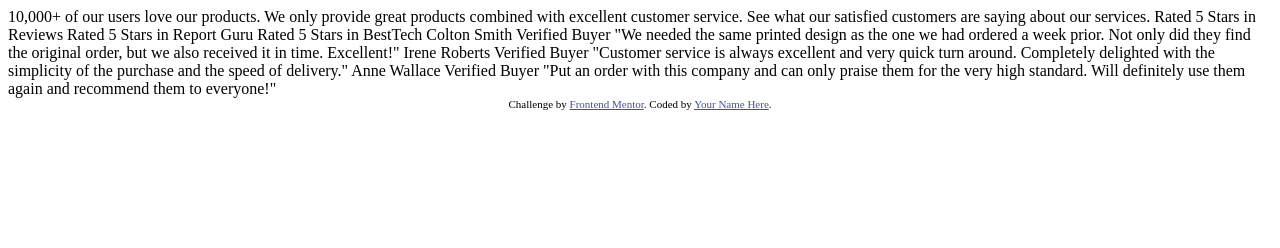
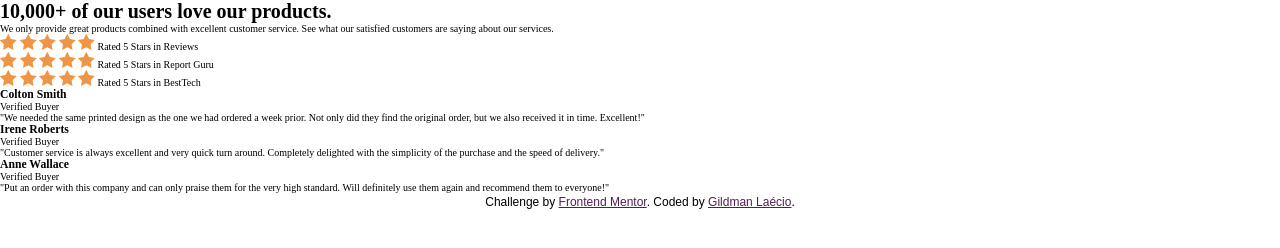
Before and after one commit to gillaercio/social-proof-section-master, a plain HTML site: page index.html in a window 1280 px wide. Drawn offline with Linux system fonts and the light colour scheme.

Commit message:
Main Structure created

```diff
--- /dev/null
+++ b/assets/css/global.css
@@ -0,0 +1,25 @@
+* {
+  margin: 0;
+  padding: 0;
+  box-sizing: border-box;
+}
+
+html {
+  font-size: 62.5%;
+}
+
+:root {
+  --Very-Dark-Magenta: hsl(300, 43%, 22%);
+  --Soft-Pink: hsl(333, 80%, 67%);
+  --Dark-Grayish-Magenta: hsl(303, 10%, 53%);
+  --Light-Grayish-Magenta: hsl(300, 24%, 96%);
+  --White: hsl(0, 0%, 100%);
+
+  --spartan: "spartan", sans-serif;
+  --text-lg: 700 1.5em/150% var(--spartan);
+  --text-md: 500 1.4em/150% var(--spartan);
+  --text-parag: 400 1.3em/150% var(--spartan);
+  /* --text: 400 1.2em/120% var(--spartan); */
+  /* --text-sm: 400 1.1em/120% var(--spartan); */
+  --text-footer: 400 1.2em/150% var(--spartan);
+}
--- /dev/null
+++ b/assets/css/index.css
@@ -0,0 +1,2 @@
+@import url('global.css');
+@import url('main.css');
--- /dev/null
+++ b/assets/css/main.css
@@ -0,0 +1,7 @@
+.attribution {
+  font: var(--text-footer);
+  text-align: center;
+}
+.attribution a {
+  color: var(--Very-Dark-Magenta);
+}
--- a/index.html
+++ b/index.html
@@ -3,7 +3,8 @@
   <head>
     <meta charset="UTF-8" />
     <meta name="viewport" content="width=device-width, initial-scale=1.0" />
-    <!-- displays site properly based on user's device -->
+    <link rel="preconnect" href="https://fonts.googleapis.com" />
+    <link rel="preconnect" href="https://fonts.gstatic.com" crossorigin />
 
     <link
       rel="icon"
@@ -14,48 +15,88 @@
 
     <title>Frontend Mentor | Social proof section</title>
 
-    <!-- Feel free to remove these styles or customise in your own stylesheet 👍 -->
-    <style>
-      .attribution {
-        font-size: 11px;
-        text-align: center;
-      }
-      .attribution a {
-        color: hsl(228, 45%, 44%);
-      }
-    </style>
+    <link
+      href="https://fonts.googleapis.com/css2?family=League+Spartan:wght@100..900&display=swap"
+      rel="stylesheet"
+    />
+    <link rel="stylesheet" href="assets/css/index.css" />
   </head>
   <body>
-    10,000+ of our users love our products.
+    <main id="content">
+      <h1 class="title-content">10,000+ of our users love our products.</h1>
+      <p class="main-comment">
+        We only provide great products combined with excellent customer service.
+        See what our satisfied customers are saying about our services.
+      </p>
 
-    We only provide great products combined with excellent customer service.
-    See what our satisfied customers are saying about our services.
+      <div class="rated-star">
+        <img src="assets/images/icon-star.svg" alt="Golden star icon" />
+        <img src="assets/images/icon-star.svg" alt="Golden star icon" />
+        <img src="assets/images/icon-star.svg" alt="Golden star icon" />
+        <img src="assets/images/icon-star.svg" alt="Golden star icon" />
+        <img src="assets/images/icon-star.svg" alt="Golden star icon" />
+        <span class="rated-star-info">Rated 5 Stars in Reviews</span>
+      </div>
+      <div class="rated-star">
+        <img src="assets/images/icon-star.svg" alt="Golden star icon" />
+        <img src="assets/images/icon-star.svg" alt="Golden star icon" />
+        <img src="assets/images/icon-star.svg" alt="Golden star icon" />
+        <img src="assets/images/icon-star.svg" alt="Golden star icon" />
+        <img src="assets/images/icon-star.svg" alt="Golden star icon" />
+        <span class="rated-star-info">Rated 5 Stars in Report Guru</span>
+      </div>
+      <div class="rated-star">
+        <img src="assets/images/icon-star.svg" alt="Golden star icon" />
+        <img src="assets/images/icon-star.svg" alt="Golden star icon" />
+        <img src="assets/images/icon-star.svg" alt="Golden star icon" />
+        <img src="assets/images/icon-star.svg" alt="Golden star icon" />
+        <img src="assets/images/icon-star.svg" alt="Golden star icon" />
+        <span class="rated-star-info">Rated 5 Stars in BestTech</span>
+      </div>
 
-    Rated 5 Stars in Reviews
-    Rated 5 Stars in Report Guru
-    Rated 5 Stars in BestTech
+      <section id="comments">
+        <div class="card">
+          <h3 class="card-name">Colton Smith</h3>
+          <span class="card-stats">Verified Buyer</span>
+          <p class="card-comment">
+            "We needed the same printed design as the one we had ordered a week
+            prior. Not only did they find the original order, but we also
+            received it in time. Excellent!"
+          </p>
+        </div>
 
-    Colton Smith
-    Verified Buyer
-    "We needed the same printed design as the one we had ordered a week prior.
-    Not only did they find the original order, but we also received it in time.
-    Excellent!"
+        <div class="card">
+          <h3 class="card-name">Irene Roberts</h3>
+          <span class="card-stats">Verified Buyer</span>
+          <p class="card-comment">
+            "Customer service is always excellent and very quick turn around.
+            Completely delighted with the simplicity of the purchase and the
+            speed of delivery."
+          </p>
+        </div>
 
-    Irene Roberts
-    Verified Buyer
-    "Customer service is always excellent and very quick turn around. Completely
-    delighted with the simplicity of the purchase and the speed of delivery."
+        <div class="card">
+          <h3 class="card-name">Anne Wallace</h3>
+          <span class="card-stats">Verified Buyer</span>
+          <p class="card-comment">
+            "Put an order with this company and can only praise them for the
+            very high standard. Will definitely use them again and recommend
+            them to everyone!"
+          </p>
+        </div>
+      </section>
+    </main>
 
-    Anne Wallace
-    Verified Buyer
-    "Put an order with this company and can only praise them for the very high
-    standard. Will definitely use them again and recommend them to everyone!"
-
-    <div class="attribution">
+    <footer class="attribution">
       Challenge by
       <a href="https://www.frontendmentor.io?ref=challenge" target="_blank"
         >Frontend Mentor</a
-      >. Coded by <a href="#">Your Name Here</a>.
-    </div>
+      >. Coded by
+      <a
+        href="https://github.com/gillaercio/social-proof-section-master"
+        target="_blank"
+        >Gildman Laécio</a
+      >.
+    </footer>
   </body>
 </html>
```
Also changed, not shown: assets/images/bg-pattern-bottom-desktop.svg (renamed from images/bg-pattern-bottom-desktop.svg), assets/images/bg-pattern-bottom-mobile.svg (renamed from images/bg-pattern-bottom-mobile.svg), assets/images/bg-pattern-top-desktop.svg (renamed from images/bg-pattern-top-desktop.svg), assets/images/bg-pattern-top-mobile.svg (renamed from images/bg-pattern-top-mobile.svg), assets/images/favicon-32x32.png (renamed from images/favicon-32x32.png), assets/images/icon-star.svg (renamed from images/icon-star.svg), assets/images/image-anne.jpg (renamed from images/image-anne.jpg), assets/images/image-colton.jpg (renamed from images/image-colton.jpg), assets/images/image-irene.jpg (renamed from images/image-irene.jpg).
